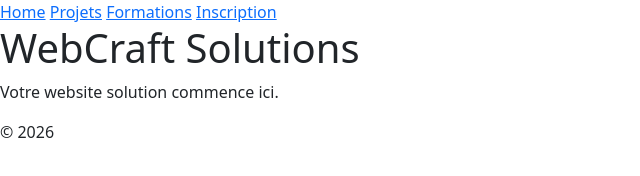
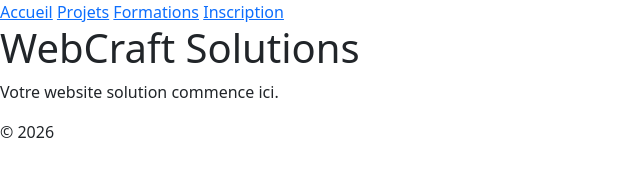
Before and after one commit to ajk-5/E1_Anonyme, a plain HTML site: page index.html in a window 1280 px wide. Shown: the full height of the page, 0-640 px from the left. Drawn offline with nearby package versions, Linux system fonts and the light colour scheme.

Commit message:
Update navigation link text from "Home" to "Accueil"

```diff
--- a/index.html
+++ b/index.html
@@ -23,7 +23,7 @@ Plateforme interne-->
             <!--Menu : Accueil · Projets · Formations · Inscription
 -->
 			<nav aria-label="Main navigation">
-				<a href="./" aria-current="page">Home</a>
+				<a href="./" aria-current="page">Accueil</a>
                 <a href="./" aria-current="page">Projets</a>
                 <a href="./" aria-current="page">Formations</a>
                 <a href="./" aria-current="page">Inscription</a>
@@ -37,6 +37,9 @@ Plateforme interne-->
 			<p>Votre website solution commence ici.</p>
 		</main>
 
+
+
+
 		<footer>
             <script src="https://cdn.jsdelivr.net/npm/bootstrap@5.3.8/dist/js/bootstrap.bundle.min.js" integrity="sha384-FKyoEForCGlyvwx9Hj09JcYn3nv7wiPVlz7YYwJrWVcXK/BmnVDxM+D2scQbITxI" crossorigin="anonymous"></script>
 			<p>&copy; 2026</p>
```
